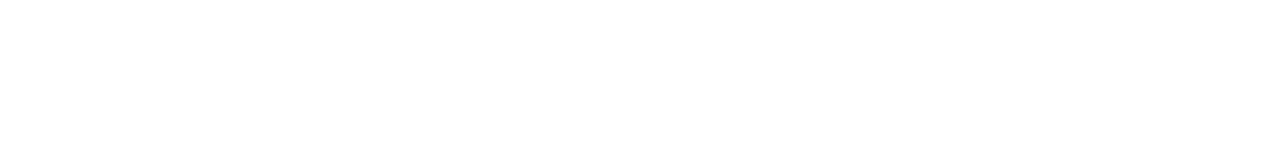
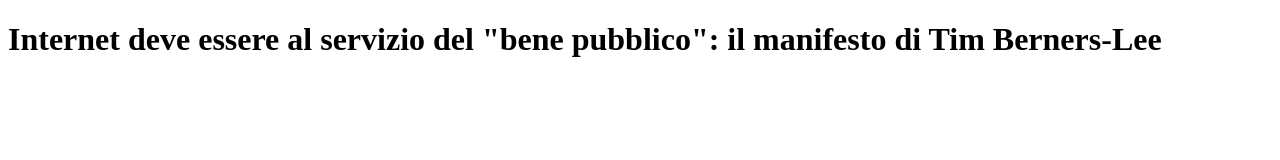
Before and after one commit to CesareMazzilli/html-css-booleaner, a plain HTML site: page index.html in a window 1280 px wide. Drawn offline with Linux system fonts and the light colour scheme.

Commit message:
feat: create file css

```diff
--- /dev/null
+++ b/css/style.css
@@ -0,0 +1 @@
+#main-title {color: black}
--- a/index.html
+++ b/index.html
@@ -4,8 +4,13 @@
     <meta charset="UTF-8">
     <meta name="viewport" content="width=device-width, initial-scale=1.0">
     <title>Document</title>
+
+    <!-- Collego il file css al documento -->
+
+<link rel="stylesheet" href="./css/style.css"/>
+
 </head>
 <body>
-
+    <h1 id="main-title"><strong>Internet deve essere al servizio del "bene pubblico": il manifesto di Tim Berners-Lee</strong></h1>
 </body>
 </html>
```
